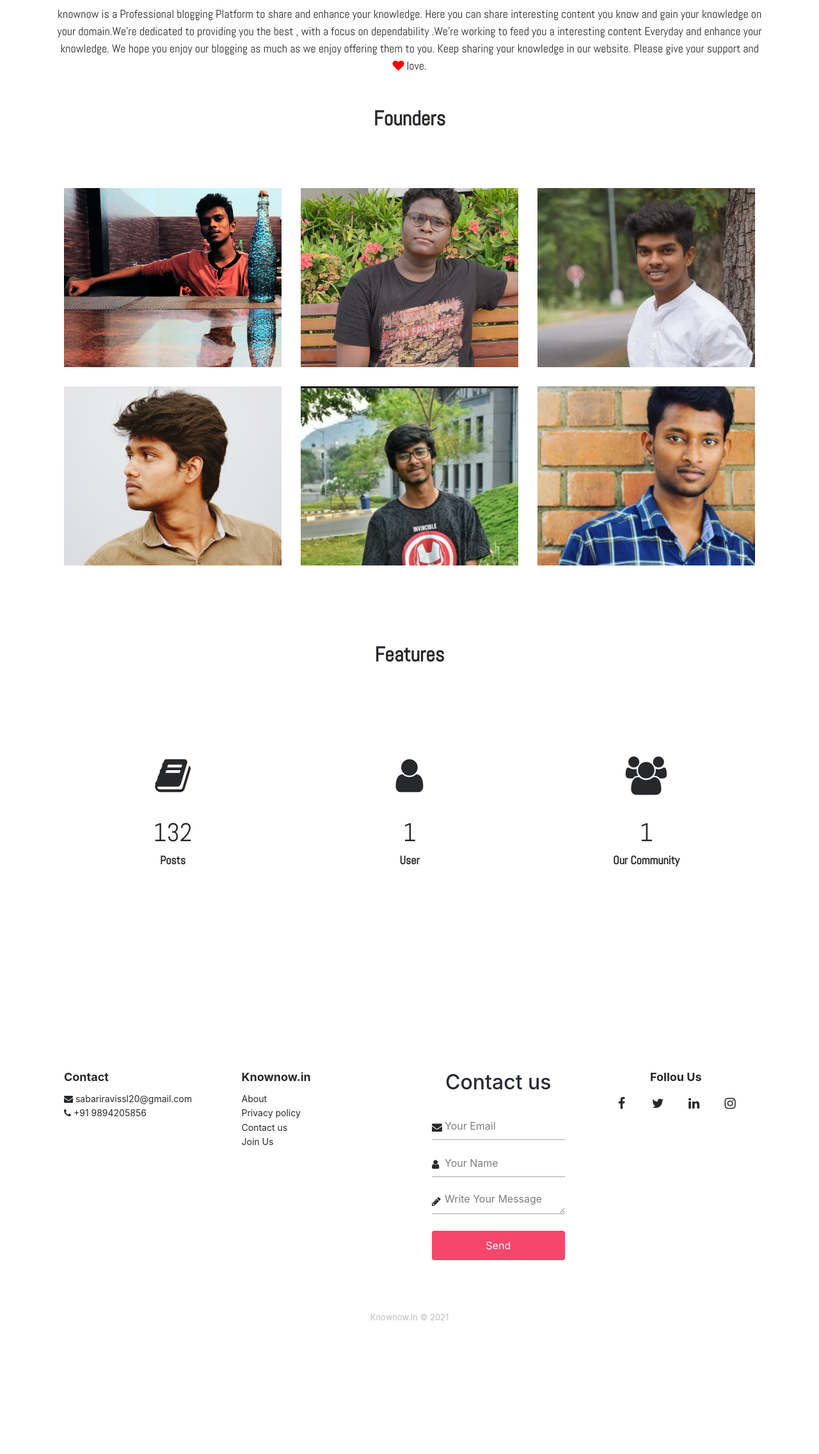
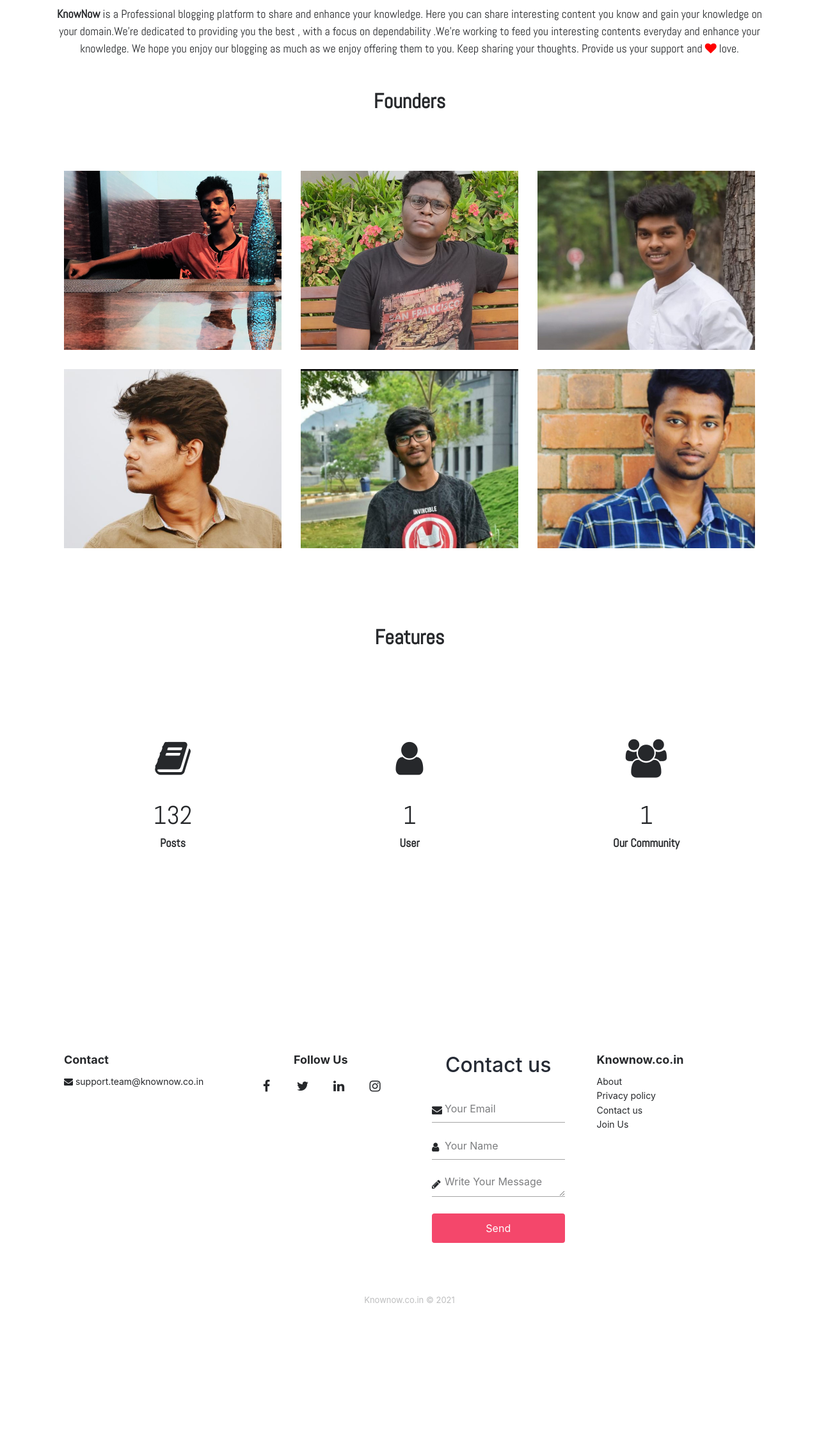
Before and after one commit to SabariRavikumar/KnowNow, a Django app: page /about/ in a window 1280 px wide. Shown: the part 148-2421 px from the top of the page at 64% size. After the commit the page ends 2185 px from the top, so only its background shows below. Run offline with Django 3.2, Linux system fonts and the light colour scheme; data comes from the database, SQL or seed files in the repository; both versions use the stored data as it was after the commit; data that the repository does not hold is empty; parts of the project's set-up code (start-up, migrations or seed data) failed here and were passed over; some libraries are stand-ins or nearby versions.

Commit message:
domain setting

```diff
--- a/myblog/templates/blog/aboutus.html
+++ b/myblog/templates/blog/aboutus.html
@@ -6,7 +6,7 @@
     <div class="about">
         <h1 class="text-center">About Us</h1>
         <p style="text-align: center;">
-            knownow is a Professional blogging Platform to share and enhance your knowledge. Here you can share interesting content you know and gain your knowledge on your domain.We're dedicated to providing you the best , with a focus on dependability .We're working to feed you a interesting content Everyday and enhance your knowledge. We hope you enjoy our blogging as much as we enjoy offering them to you. Keep sharing your knowledge in our website. Please give your support and <i style="color:Red;" class="fa fa-heart"></i> love.
+            <b>KnowNow</b> is a Professional blogging platform to share and enhance your knowledge. Here you can share interesting content you know and gain your knowledge on your domain.We're dedicated to providing you the best , with a focus on dependability .We're working to feed you interesting contents everyday and enhance your knowledge. We hope you enjoy our blogging as much as we enjoy offering them to you. Keep sharing your thoughts. Provide us your support and <i style="color:Red;" class="fa fa-heart"></i> love.
         </p>
     <div class="team-grid">
         <div class="container">
@@ -80,7 +80,7 @@
             <div class="row justify-content-center features">
                 <div class="col-sm-6 col-md-5 col-lg-4 item">
                     <div class="box"><i class="fa fa-book icon"></i>
-                        <h1 id="post">{{post.count}}</h1>
+                        <h1 id="post">{{post}}</h1>
                         <h3 class="name">Posts</h3>
                     </div>
                 </div>
--- a/myblog/templates/blog/index.html
+++ b/myblog/templates/blog/index.html
@@ -508,19 +508,24 @@
                 <div class="col-sm-6 col-md-3 item">
                     <h3>Contact</h3>
                     <ul>
-                        <li><i class="fa fa-envelope"></i> sabariravissl20@gmail.com</li>
-                        <li><i class="fa fa-phone"></i> +91 9894205856</li>
+                        <li><i class="fa fa-envelope"></i> support.team@knownow.co.in</li>
                     </ul>
                 </div>
 
-                <div class="col-sm-6 col-md-3 item">
-                    <h3>Knownow.in</h3>
-                    <ul id="about">
-                        <li><a href="{% url 'about' %}">About</a></li>
-                        <li><a href="{% url 'privacy'%}">Privacy policy</a></li>
-                        <li><a href="{% url 'contact' %}">Contact us</a></li>
-                        <li><a href="{% url 'joinus' %}">Join Us</a></li>
-                    </ul>
+                <div class="col-sm-6 col-md-3 item social">
+                  <h3>Follow Us </h3>
+                  <a href="#">
+                    <i class="fa fa-facebook"></i>
+                  </a>
+                  <a href="#">
+                    <i class="fa fa-twitter"></i>
+                  </a>
+                  <a href="#">
+                    <i class="fa fa-linkedin"></i>
+                  </a>
+                  <a href="#">
+                    <i class="fa fa-instagram"></i>
+                  </a>
                 </div>
                 <div class="col-sm-6 col-md-3" style="bottom: 20px;">
                   <div class="login-clean">
@@ -563,23 +568,17 @@
                     </form>
                   </div>
                 </div>
-                <div class="col-sm-6 col-md-3 item social">
-                  <h3>Follou Us </h3>
-                  <a href="#">
-                    <i class="fa fa-facebook"></i>
-                  </a>
-                  <a href="#">
-                    <i class="fa fa-twitter"></i>
-                  </a>
-                  <a href="#">
-                    <i class="fa fa-linkedin"></i>
-                  </a>
-                  <a href="#">
-                    <i class="fa fa-instagram"></i>
-                  </a>
-                </div>
+                <div class="col-sm-6 col-md-3 item">
+                  <h3>Knownow.co.in</h3>
+                  <ul id="about">
+                      <li><a href="{% url 'about' %}">About</a></li>
+                      <li><a href="{% url 'privacy'%}">Privacy policy</a></li>
+                      <li><a href="{% url 'contact' %}">Contact us</a></li>
+                      <li><a href="{% url 'joinus' %}">Join Us</a></li>
+                  </ul>
+              </div>
             </div>
-            <p class="copyright">Knownow.in © 2021</p>
+            <p class="copyright">Knownow.co.in © 2021</p>
         </div>
     </footer>
 </div>
--- a/myblog/views.py
+++ b/myblog/views.py
@@ -55,12 +55,17 @@ def Aboutus(request):
         notification = Notification.objects.filter(user=request.user, is_seen=False).order_by('-date')
     else:
         notification = None
-    post = Post.objects.all()
+    post = Post.objects.all().count()
     user = User.objects.all()
     cat_tab = Category.objects.all()[:10]
     community = JoinUs.objects.all()
+    if post == 0:
+        pst = 0
+    else:
+        pst = post.count()
+
     context = {
-        'post':post,
+        'post':pst,
         'usr':user,
         'com':community,
         'notification':notification,
```
Also changed, not shown: myblog/templates/blog/home.html (+8 -8 lines), db.sqlite3.
